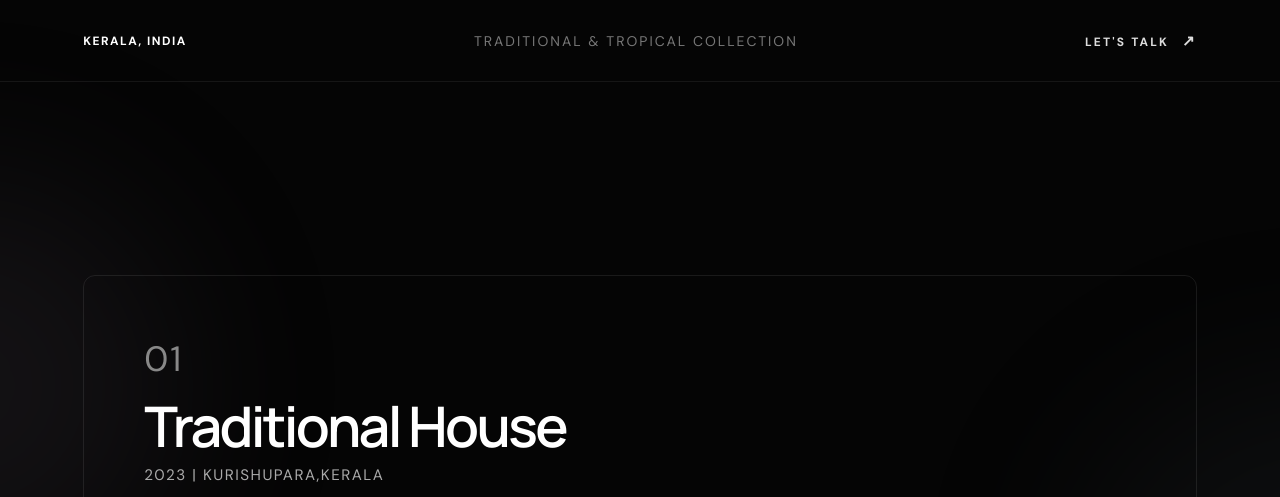
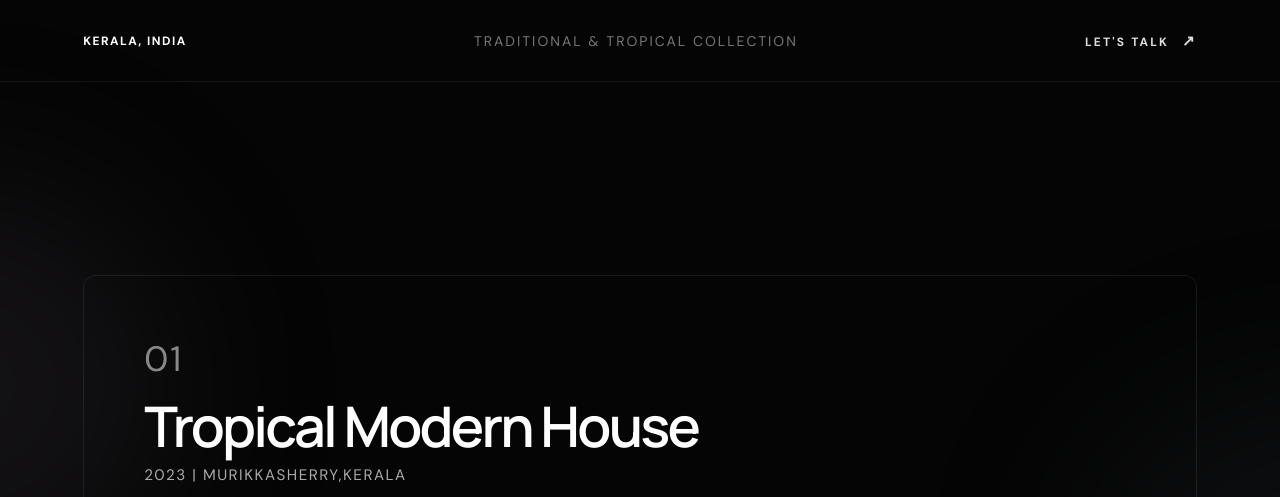
Before and after one commit to Djawork/aswin-portfolio, a plain HTML site: page traditional-tropical.html in a window 1280 px wide. Shown: the top 497 px of the page. Drawn offline with Linux system fonts and the light colour scheme; grey boxes are pictures that could not be loaded.

Commit message:
Update traditional-tropical.html

```diff
--- a/traditional-tropical.html
+++ b/traditional-tropical.html
@@ -151,15 +151,15 @@
 
         <!-- Slide 1 -->
         <article class="panel" tabindex="0" role="button">
-          <div class="panel-image" style="background-image: url('1_Photo - 8.jpg'); background-size: cover; background-position: center;"></div>
+          <div class="panel-image" style="background-image: url('pns.png'); background-size: cover; background-position: center;"></div>
           <div class="panel-shade"></div>
           <div class="panel-content">
             <p class="panel-kicker">01</p>
-            <h2>Traditional House</h2>
-            <span class="slide-meta">2023 | Kurishupara,Kerala</span>
+            <h2>Tropical Modern House</h2>
+            <span class="slide-meta">2023 | Murikkasherry,Kerala</span>
 
             <div style="display: flex; align-items: stretch; gap: 120px; margin-top: 15px;">
-              <img src="1_Photo - 8.jpg" alt="Traditional House">
+              <img src="pns.png" alt="Traditional House">
 
               <div class="palette-container">
                 <div class="palette-row">
```
